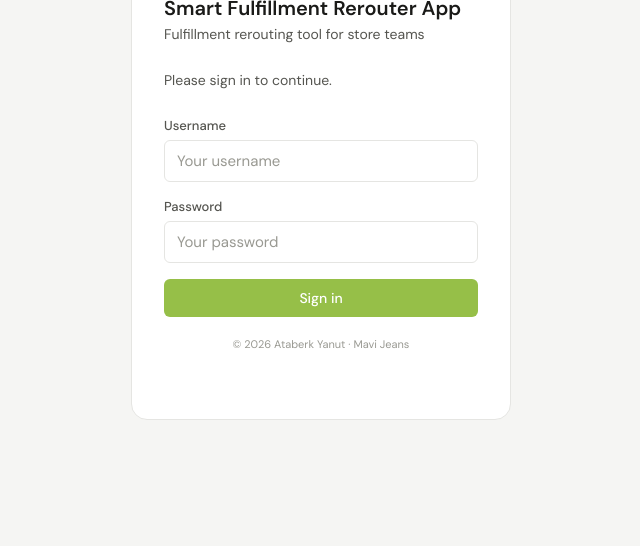
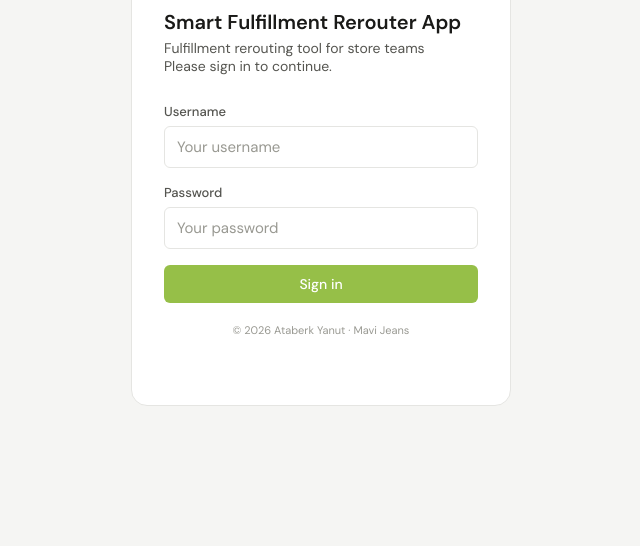
Before and after one commit to ataberkynt/sh_fulfillment_rerouting, a website: page public/index.html in a window 1280 px wide. Shown: the part 254-800 px from the top of the page, without its empty margins (319-959 px from the left). Drawn offline with Linux system fonts and the light colour scheme.

Commit message:
Update index.html

```diff
--- a/public/index.html
+++ b/public/index.html
@@ -170,8 +170,7 @@
       <svg viewBox="0 0 24 24"><path d="M15.8 2.3c-.1-.1-.3-.1-.4 0l-1 .6c-.2-.6-.7-1.2-1.4-1.5-.6-.3-1.3-.4-2-.2-.3-.7-.8-1.2-1.5-1.2-.4 0-.8.2-1.1.5C8 .8 7.8 1.1 7.7 1.4c-.5-.1-1 0-1.4.3-.4.3-.7.7-.8 1.2l-4 12c-.1.2 0 .4.2.5l5.3 1.6 1.6 4.7c.1.2.3.3.5.2l9.6-2.9c.2-.1.3-.3.2-.5L15.8 2.3z"/></svg>
     </div>
     <h1>Smart Fulfillment Rerouter App</h1>
-    <p>Fulfillment rerouting tool for store teams</p>
-    <p>Please sign in to continue.</p>
+    <p>Fulfillment rerouting tool for store teams <br>Please sign in to continue.</p>
     <div class="field"><label>Username</label><input type="text" id="un-input" placeholder="Your username" autocomplete="username" /></div>
     <div class="field"><label>Password</label><input type="password" id="pw-input" placeholder="Your password" autocomplete="current-password" /></div>
     <button class="btn-primary" onclick="doLogin()" id="login-btn">Sign in<div class="spinner" id="login-spinner"></div></button>
```
